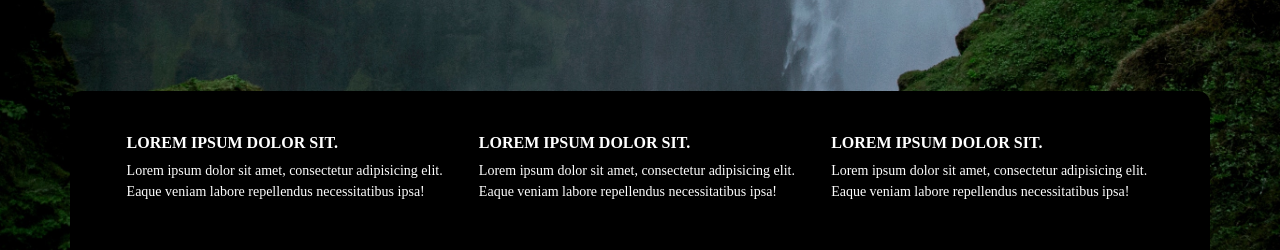
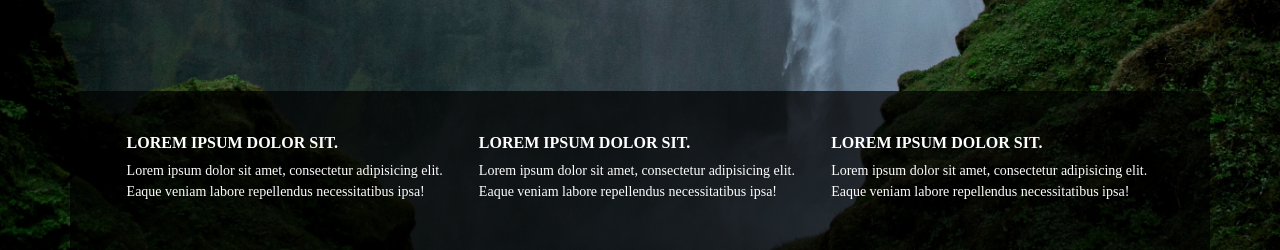
Before and after one commit to ma-kes/travel_website_landingpage, a plain HTML site: page index.html in a window 1280 px wide. Shown: the part 550-800 px from the top of the page. Drawn offline with nearby package versions, Linux system fonts and the light colour scheme.

Commit message:
Update main.css

```diff
--- a/main.css
+++ b/main.css
@@ -93,7 +93,7 @@ body {
 
 .row {
     padding: 2.6em 2.6em 2em 2.6em;
-    background: #000;
+    background: rgba(0, 0, 0, 0.7);
     border-top-left-radius: 12px;
     border-top-right-radius: 12px;
 }
```
